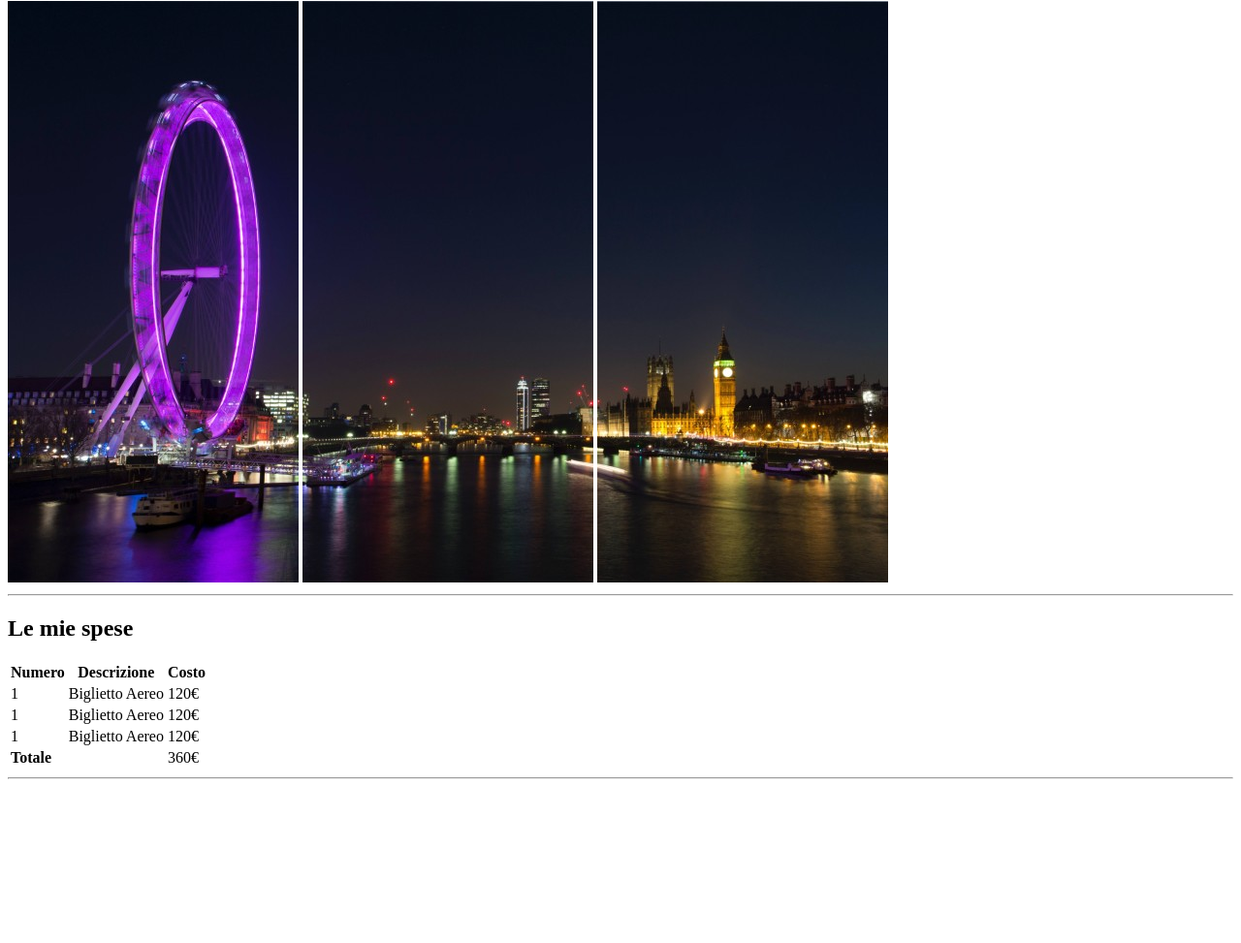
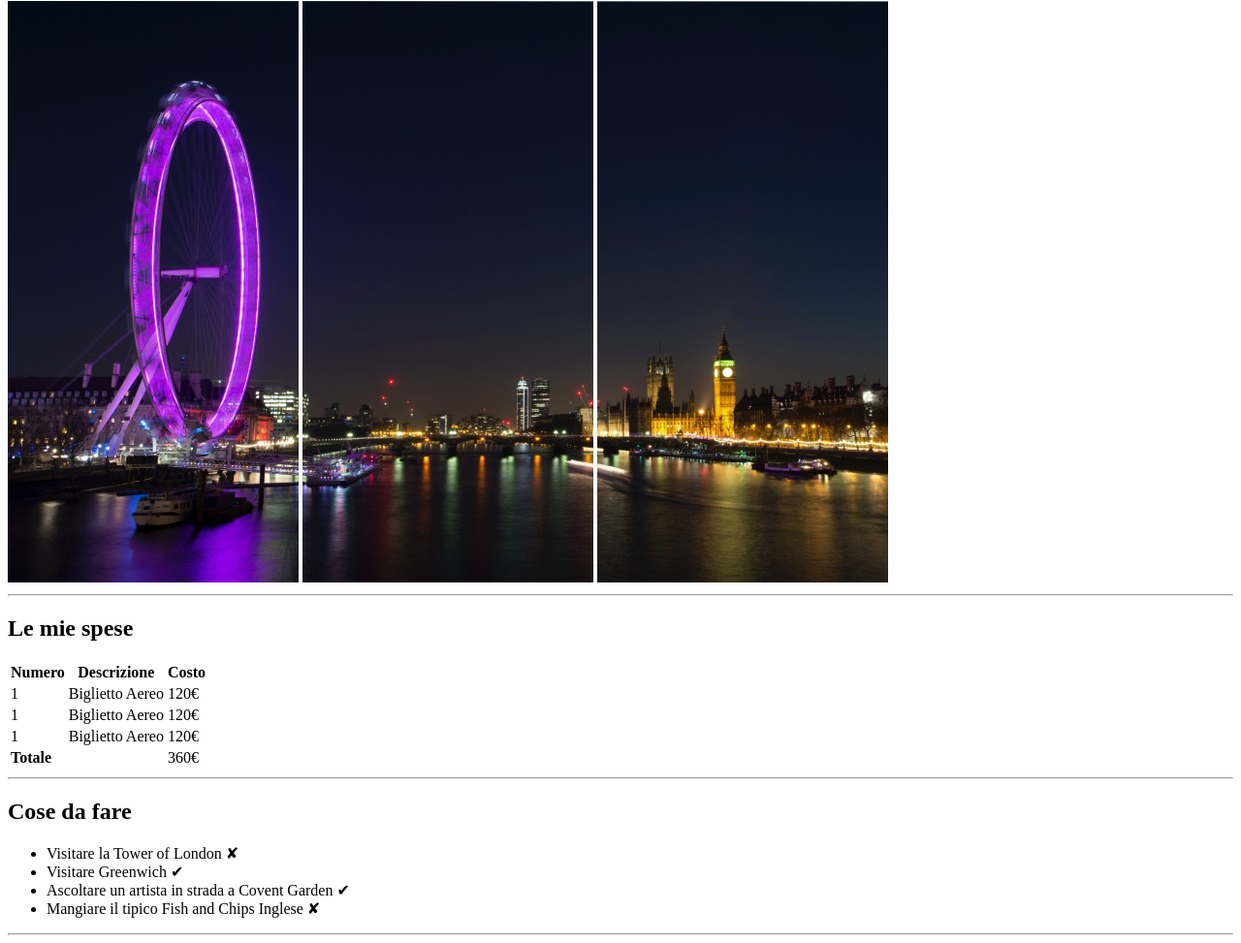
Before and after one commit to Clipper4rancione/html-london-trip, a plain HTML site: page index.html in a window 1280 px wide. Shown: the part 79-1052 px from the top of the page at 97% size. Before the commit the page ends 891 px from the top, so only its background shows below. Drawn offline with Linux system fonts and the light colour scheme.

Commit message:
[add] lista cose da fare

```diff
--- a/index.html
+++ b/index.html
@@ -57,8 +57,19 @@
             </tfoot>
 
          </table>
+
          <hr>
 
+         <h2>Cose da fare</h2>
+
+         <ul>
+            <li>Visitare la Tower of London &#10008</li>
+            <li>Visitare Greenwich &#10004;</li>
+            <li>Ascoltare un artista in strada a Covent Garden &#10004;</li>
+            <li>Mangiare il tipico Fish and Chips Inglese &#10008</li>
+         </ul>
+
+         <hr>
       </main>
 
       <footer>
```
